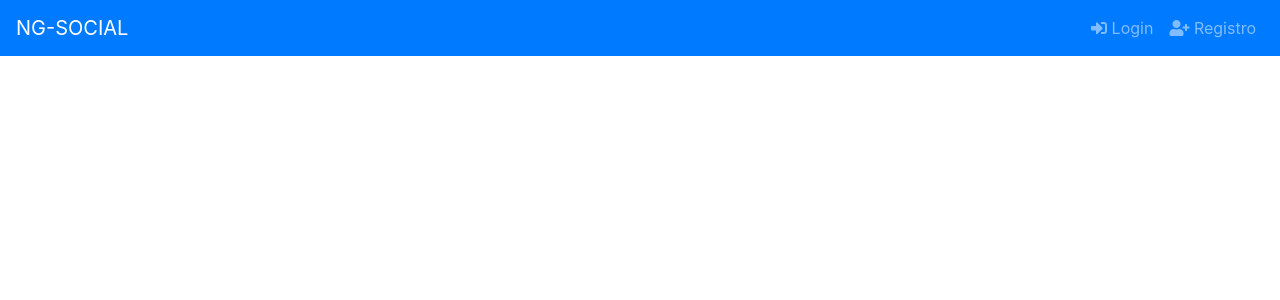
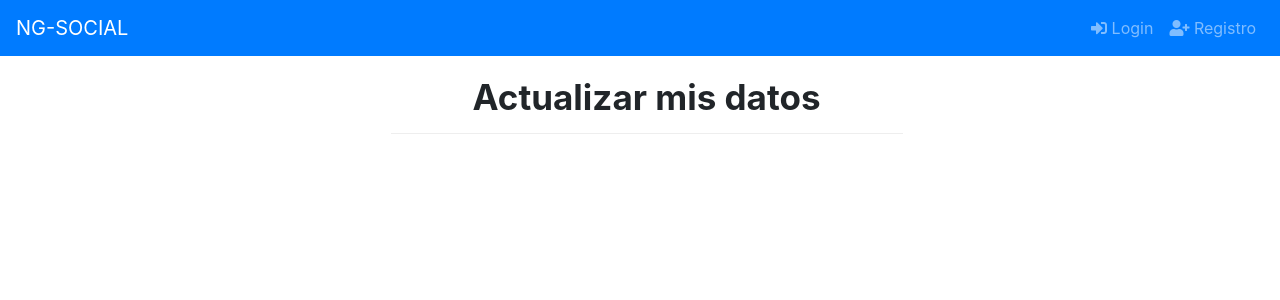
Before and after one commit to cddm-gh/redsocial, an Angular app in the folder client/: page /update-info in a window 1280 px wide. Before the commit this address led to /. Shown: the top 300 px of the page. Built offline with nearby package versions, Linux system fonts and the light colour scheme.

Commit message:
Component y Ruta UserEdit

```diff
--- a/client/src/app/app.module.ts
+++ b/client/src/app/app.module.ts
@@ -9,13 +9,15 @@ import { AppComponent } from './app.component';
 import { LoginComponent } from './components/login/login.component';
 import { RegisterComponent } from './components/register/register.component';
 import { HomeComponent } from './components/home/home.component';
+import { UserEditComponent } from './components/user-edit/user-edit.component';
 
 @NgModule({
   declarations: [
     AppComponent,
     LoginComponent,
     RegisterComponent,
-    HomeComponent
+    HomeComponent,
+    UserEditComponent
   ],
   imports: [
     BrowserModule,
--- a/client/src/app/app.routing.ts
+++ b/client/src/app/app.routing.ts
@@ -5,12 +5,14 @@ import { Routes, RouterModule } from '@angular/router';
 import { LoginComponent } from './components/login/login.component';
 import { RegisterComponent } from './components/register/register.component';
 import { HomeComponent } from './components/home/home.component';
+import { UserEditComponent } from './components/user-edit/user-edit.component';
 
 const routes: Routes = [
   {path: '', component: HomeComponent},
   {path: 'home', component: HomeComponent},
   {path: 'login', component: LoginComponent},
-  {path: 'registro', component: RegisterComponent}
+  {path: 'registro', component: RegisterComponent},
+  {path: 'update-info', component: UserEditComponent}
 ];
 
 export const appRoutingProviders: any[] = [];
--- /dev/null
+++ b/client/src/app/components/user-edit/user-edit.component.html
@@ -0,0 +1,5 @@
+<div class="container">
+    <div class="col-lg-6 offset-3">
+        <h1 class="h1-strong" align="center">{{title}}</h1>
+    </div>
+</div>
--- /dev/null
+++ b/client/src/app/components/user-edit/user-edit.component.ts
@@ -0,0 +1,32 @@
+import { Component, OnInit } from "@angular/core";
+import { Router, ActivatedRoute, Params } from "@angular/router";
+import { User } from "../../models/user";
+import { UserService } from "../../services/user.service";
+
+@Component({
+    selector: 'user-edit',
+    templateUrl: './user-edit.component.html',
+    providers: [UserService]
+})
+
+export class UserEditComponent implements OnInit{
+    public title:string;
+    public user: User;
+    public identity;
+    public token;
+    public status:string;
+
+    constructor(
+        private _route:ActivatedRoute,
+        private _router:Router,
+        private _userService:UserService
+    ){
+        this.title = 'Actualizar mis datos';
+        this.user = this._userService.getIdentity();
+        this.identity = this.user;
+        this.token = this._userService.getToken();
+    }
+    ngOnInit(){
+        console.log('UserEditComponent cargado.');
+    }
+}
```
